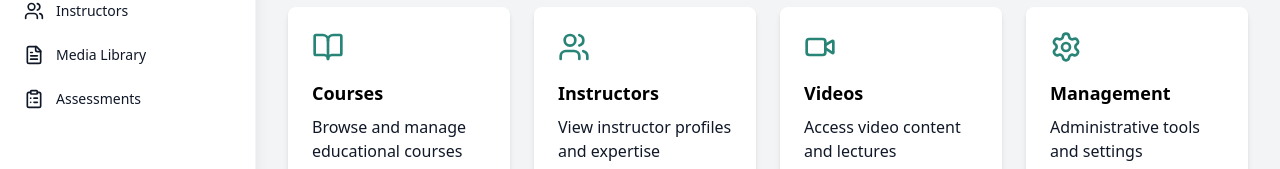
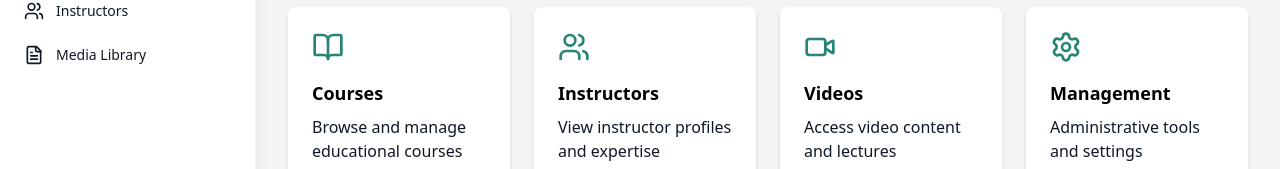
Before and after one commit to griffinsurett/i75-nodejs, a React (Vite) app in the folder frontend/: page / in a window 1280 px wide. Shown: the part 201-370 px from the top of the page. Built offline with nearby package versions, Linux system fonts and the light colour scheme; no server answers.

Commit message:
video works

```diff
--- a/frontend/src/App.jsx
+++ b/frontend/src/App.jsx
@@ -1,8 +1,6 @@
 import { BrowserRouter as Router, Routes, Route } from 'react-router-dom';
 import { useState, useEffect } from 'react';
 import './App.css';
-import CourseCreatePage from './pages/CourseCreatePage';
-import CourseEditPage from './pages/CourseEditPage';
 import CourseUpsertPage from './pages/CourseUpsertPage';
 // Pages
 import HomePage from './pages/HomePage';
@@ -69,7 +67,6 @@ function App() {
               <Route path="/courses/:courseId/edit" element={<CourseUpsertPage />} />
               <Route path="/instructors" element={<PlaceholderPage title="Instructors" />} />
               <Route path="/media-library" element={<MediaLibrary />} />
-              <Route path="/assessments" element={<PlaceholderPage title="Assessments" />} />
               <Route path="/sections/:sectionId/chapters" element={<PlaceholderPage title="Chapters" />} />
               <Route path="*" element={<NotFoundPage />} />
             </Routes>
--- a/frontend/src/components/Sidebar.jsx
+++ b/frontend/src/components/Sidebar.jsx
@@ -24,7 +24,6 @@ const Sidebar = ({ isOpen, onToggle, isMobile }) => {
     { name: "Courses", href: "/courses", icon: BookOpen, current: location.pathname.startsWith("/courses") },
     { name: "Instructors", href: "/instructors", icon: Users, current: location.pathname === "/instructors" },
     { name: "Media Library", href: "/media-library", icon: FileText, current: location.pathname === "/media-library" },
-    { name: "Assessments", href: "/assessments", icon: ClipboardList, current: location.pathname === "/assessments" },
   ];
 
   // dynamic courses submenu
```
